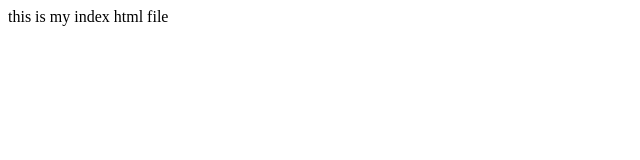
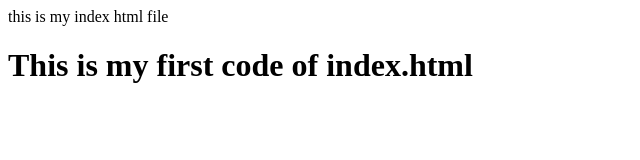
Before and after one commit to itxxsaiff/third, a plain HTML site: page index.html in a window 1280 px wide. Shown: the whole page, without its empty margins (0-640 px from the left). Drawn offline with Linux system fonts and the light colour scheme.

Commit message:
Third commit

```diff
--- a/index.html
+++ b/index.html
@@ -7,5 +7,6 @@
 </head>
 <body>
     this is my index html file
+    <h1>This is my first code of index.html</h1>
 </body>
 </html>
```
